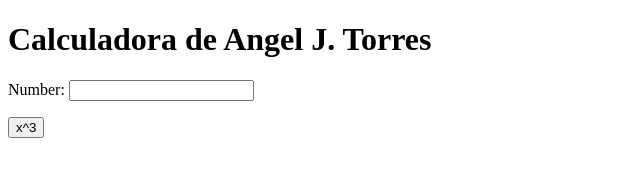
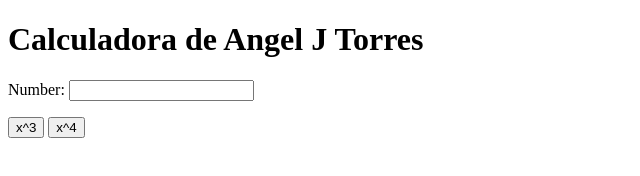
Before and after one commit to pcviejito/my_calculator, a plain HTML site: page index.html in a window 1280 px wide. Shown: the whole page, without its empty margins (0-640 px from the left). Drawn offline with Linux system fonts and the light colour scheme.

Commit message:
x^4 button

```diff
--- a/index.html
+++ b/index.html
@@ -5,17 +5,22 @@
 		<meta charset="utf-8">
 	</head>
 	<body>
-		<h1>Calculadora de Angel J. Torres</h1>
+		<h1>Calculadora de Angel J Torres</h1>
 		Number:
 		<input type="text" id="n1">
 		<p>
 			<button onclick="cube()"> x^3 </button>
+			<button onclick="power_4()"> x^4</button>
 		</p>
 		<script type="text/javascript">
 			function cube() {
 				var num = document.getElementById("n1");
 				num.value = Math.pow(num.value, 3);
 			}
+			function power_4() {
+				var num = document.getElementById("n1");
+				num.value = Math.pow(num.value, 4);
+			}
 		</script>
 	</body>
 </html>
```
